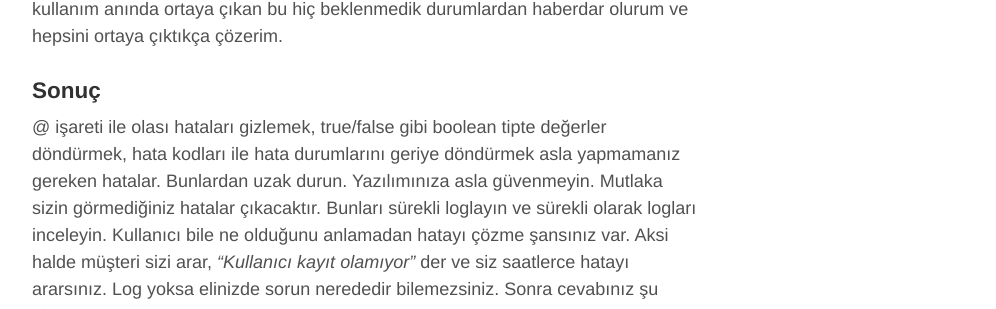
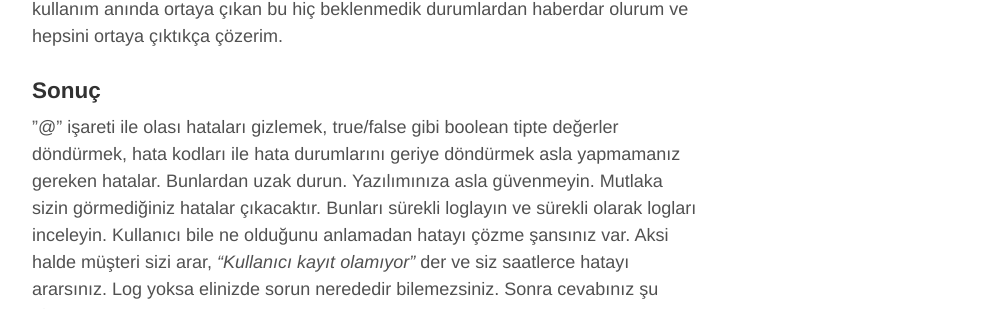
Before and after one commit to ozziest/ozziest.github.io, a Jekyll site: the page built from _posts/2014-08-19-php-ve-hata-yonetimi.md, in a window 1280 px wide. Shown: the part 1328-1637 px from the top of the page, without its empty margins (275-1271 px from the left). Built offline with Jekyll 4.4.1, drawn with Linux system fonts in a browser that asks for light colours; comment, search, counter and statistics services are not loaded.

```diff
--- a/_posts/2014-08-19-php-ve-hata-yonetimi.md
+++ b/_posts/2014-08-19-php-ve-hata-yonetimi.md
@@ -27,6 +27,6 @@ Burada başka bir soruna da göz atmak gerekir. Şahsen ben iki türde hata mesa
 
 ### Sonuç
 
-@ işareti ile olası hataları gizlemek, true/false gibi boolean tipte değerler döndürmek, hata kodları ile hata durumlarını geriye döndürmek asla yapmamanız gereken hatalar. Bunlardan uzak durun. Yazılımınıza asla güvenmeyin. Mutlaka sizin görmediğiniz hatalar çıkacaktır. Bunları sürekli loglayın ve sürekli olarak logları inceleyin. Kullanıcı bile ne olduğunu anlamadan hatayı çözme şansınız var. Aksi halde müşteri sizi arar, *“Kullanıcı kayıt olamıyor”* der ve siz saatlerce hatayı ararsınız. Log yoksa elinizde sorun nerededir bilemezsiniz. Sonra cevabınız şu olur;
+"@" işareti ile olası hataları gizlemek, true/false gibi boolean tipte değerler döndürmek, hata kodları ile hata durumlarını geriye döndürmek asla yapmamanız gereken hatalar. Bunlardan uzak durun. Yazılımınıza asla güvenmeyin. Mutlaka sizin görmediğiniz hatalar çıkacaktır. Bunları sürekli loglayın ve sürekli olarak logları inceleyin. Kullanıcı bile ne olduğunu anlamadan hatayı çözme şansınız var. Aksi halde müşteri sizi arar, *“Kullanıcı kayıt olamıyor”* der ve siz saatlerce hatayı ararsınız. Log yoksa elinizde sorun nerededir bilemezsiniz. Sonra cevabınız şu olur;
 
 **“Ama ben de çalışıyor…”**
```
